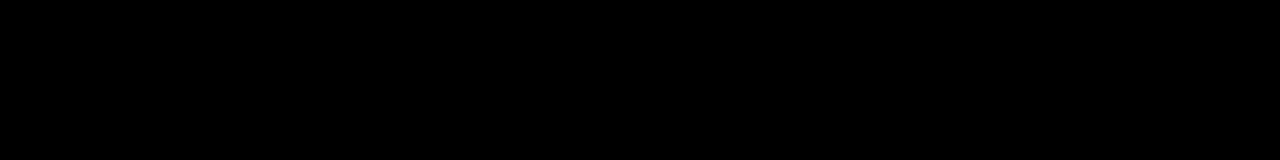
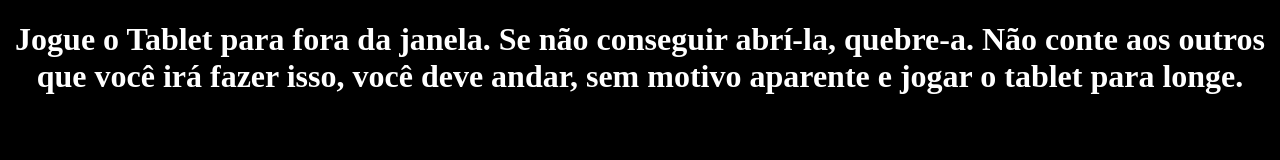
Before and after one commit to AlunoGabrielMendes/RPG, a plain HTML site: page pag03.html in a window 1280 px wide. Drawn offline with Linux system fonts and the light colour scheme.

Commit message:
Update pag03.html

```diff
--- a/pag03.html
+++ b/pag03.html
@@ -8,3 +8,9 @@
     <link rel="shortcut icon" href="favicon.ico" type="image/x-icon">
     <link rel="stylesheet" href="style.css">
 </head>
+
+<body>
+<h1>Jogue o Tablet para fora da janela. Se não conseguir abrí-la, quebre-a. Não conte aos outros que você irá fazer isso, você deve andar, sem motivo aparente e jogar o tablet para longe.</h1>
+</body>
+
+</html>
```
